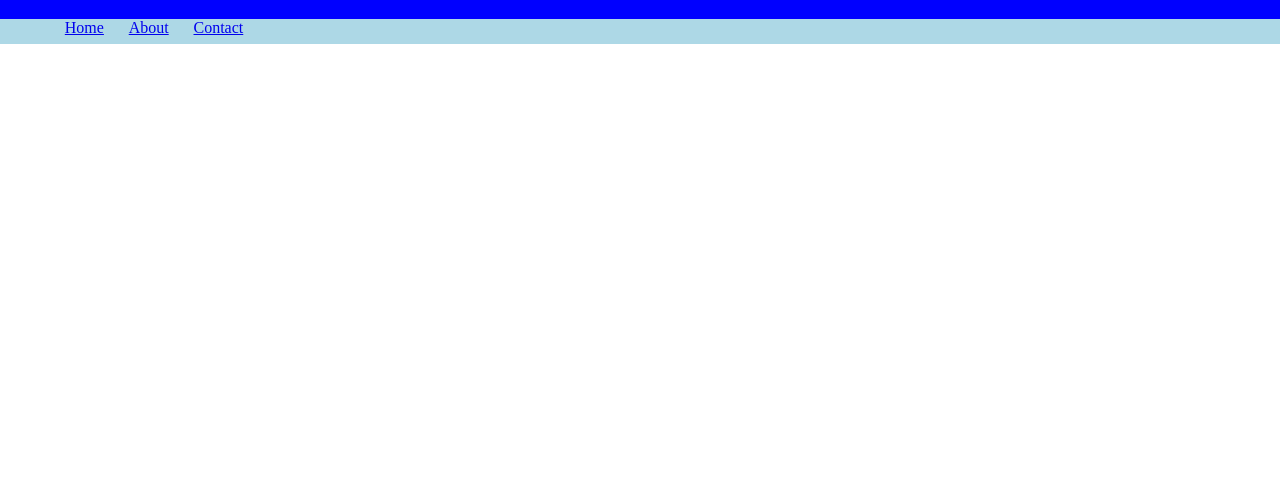
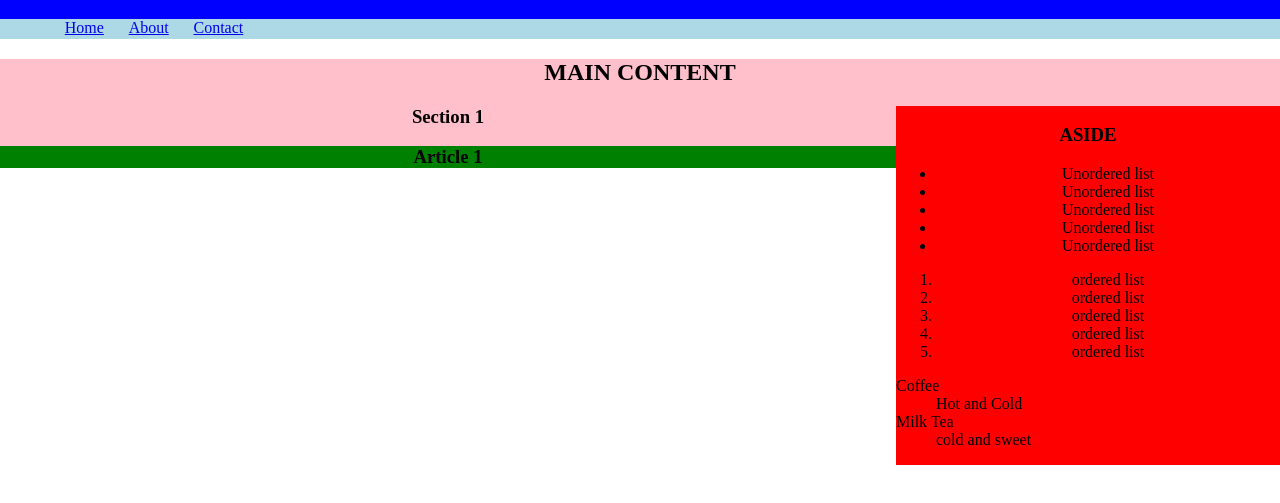
Before and after one commit to newviex/ASA-BasicLayout-SemanticElement, a plain HTML site: page index.html in a window 1280 px wide. Shown: the part 61-564 px from the top of the page. Drawn offline with Linux system fonts and the light colour scheme.

Commit message:
Add aside and article 1

```diff
--- a/index.html
+++ b/index.html
@@ -12,36 +12,62 @@
       }
     </style>
   </head>
-  <body style="padding: 0; margin: 0; text-align: center">
+  <body style="padding: 0; margin: 0; text-align: center;">
     <!--*************** HEADER SECTION ***************-->
-    <header style="background-color: blue; padding: 0; margin: 0">
+    <header style="background-color: blue; padding: 0; margin: 0;">
       <h1>HEADER</h1>
-      <!--*************** NAVIGATION SECTION ***************-->
 
-      <nav
-        style="padding: 0; margin: 0; background-color: lightblue; height: 20%"
-      >
-        <ul style="list-style-type: none; height: 25px">
-          <li class="nav__link"><a href="#">Home</a></li>
-          <li class="nav__link"><a href="#">About</a></li>
-          <li class="nav__link"><a href="#">Contact</a></li>
+    <!--*************** NAVIGATION SECTION ***************-->
+
+      <nav style="padding: 0; margin: 0; background-color: lightblue; height: 20%;">
+        <ul style="list-style-type: none; height: 20px;">
+          <li class="nav__link" ><a href="#">Home</a></li>
+          <li class="nav__link" ><a href="#">About</a></li>
+          <li class="nav__link" ><a href="#">Contact</a></li>
         </ul>
       </nav>
     </header>
 
     <!--******************* MAIN SECTION *******************-->
-    <main style="background-color: pink; height: 50%">
+    <main style="background-color: pink; height: 50%;">
       <!--****** SECTION 1 *******-->
-      <section>
-        <!-- ARTICLE -->
+      <h2>MAIN CONTENT</h2>
+      <section style="background-color: pink;height: 50%;">
+        <!-- ASIDE -->
+        <aside style="background-color: red; height: 100%; width: 30%; float: right;">
+            <h3>ASIDE</h3>
+            <ul>
+              <li>Unordered list</li>
+              <li>Unordered list</li>
+              <li>Unordered list</li>
+              <li>Unordered list</li>
+              <li>Unordered list</li>
+            </ul>
+            <ol>
+              <li>ordered list</li>
+              <li>ordered list</li>
+              <li>ordered list</li>
+              <li>ordered list</li>
+              <li>ordered list</li>
+            </ol>
 
-        <!-- ASIDE -->
-
+            <dl style="text-align: left;">
+              <dt>Coffee</dt>
+              <dd>Hot and Cold</dd>
+              <dt>Milk Tea</dt>
+              <dd>cold and sweet</dd>
+            </dl>
+        </aside>
+       <!-- ARTICLE 1 -->
+       <h3>Section 1</h3>
+       <article style="background-color: green; height: 50%;">
+        <h3>Article 1</h3>
+       </article>
     </section>
 
       <!--****** SECTION 2 *******-->
 
-      <!-- ARTICLE -->
+      <!-- ARTICLE 1 -->
 
       <!--****** SECTION 2 *******-->
 
```
